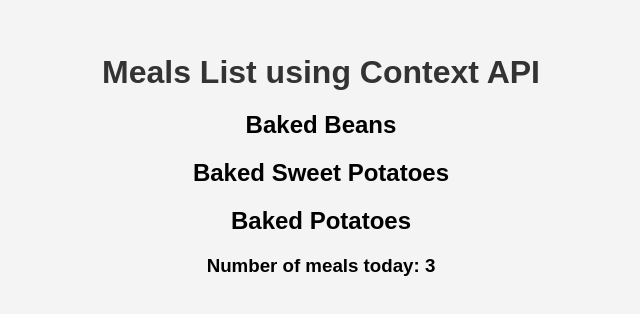
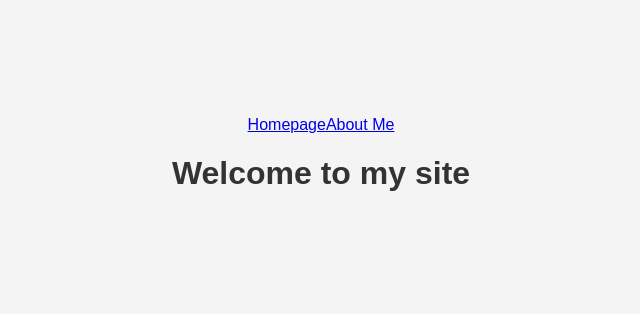
Before and after one commit to abzsd/course-3, a React (Create React App) app: page / in a window 1280 px wide. Shown: the part 236-550 px from the top of the page, without its empty margins (319-959 px from the left). Built offline with nearby package versions, Linux system fonts and the light colour scheme.

Commit message:
navbar using routes, route, link

```diff
--- /dev/null
+++ b/src/AboutMe.js
@@ -0,0 +1,7 @@
+function AboutMe() {
+    return (
+        <h1>About Me</h1>
+    )
+}
+
+export default AboutMe;
--- a/src/App.js
+++ b/src/App.js
@@ -1,18 +1,25 @@
 import './App.css';
 // import ModeToggler from './ModeToggler';
-import MealsProvider from "./providers/MealsProvider";
-import MealsList from "./components/MealsList";
-import Counter from "./components/Counter";
+// import MealsProvider from "./providers/MealsProvider";
+// import MealsList from "./components/MealsList";
+// import Counter from "./components/Counter";
+import Homepage from './Homepage';
+import AboutMe from "./AboutMe";
+import { Routes, Route, Link} from 'react-router-dom';
 
-const randNum = () => Math.floor(Math.random() * 100) + 1;
+// const randNum = () => Math.floor(Math.random() * 100) + 1;
 
 function App() {
   return (
-    <div>
-      <MealsProvider>
-        <MealsList />
-        <Counter />
-      </MealsProvider>
+    <div className='App'>
+      <nav className='nav'>
+        <Link to="/" className="nav-item">Homepage</Link>
+        <Link to="/about-me" className="nav-item">About Me</Link>
+      </nav>
+      <Routes>
+        <Route path='/' element={<Homepage />} />
+        <Route path='/about-me' element={<AboutMe />} />
+      </Routes>
     </div>
   );
 }
--- /dev/null
+++ b/src/Homepage.js
@@ -0,0 +1,7 @@
+function Homepage() {
+    return (
+        <h1>Welcome to my site</h1>
+    )
+}
+
+export default Homepage;
--- a/src/index.js
+++ b/src/index.js
@@ -3,11 +3,14 @@
 import './index.css';
 import App from './App';
 import reportWebVitals from './reportWebVitals';
+import { BrowserRouter } from 'react-router-dom';
 
 const root = ReactDOM.createRoot(document.getElementById('root'));
 root.render(
   <React.StrictMode>
-    <App />
+    <BrowserRouter>
+      <App />
+    </BrowserRouter>
   </React.StrictMode>
 );
 
```
